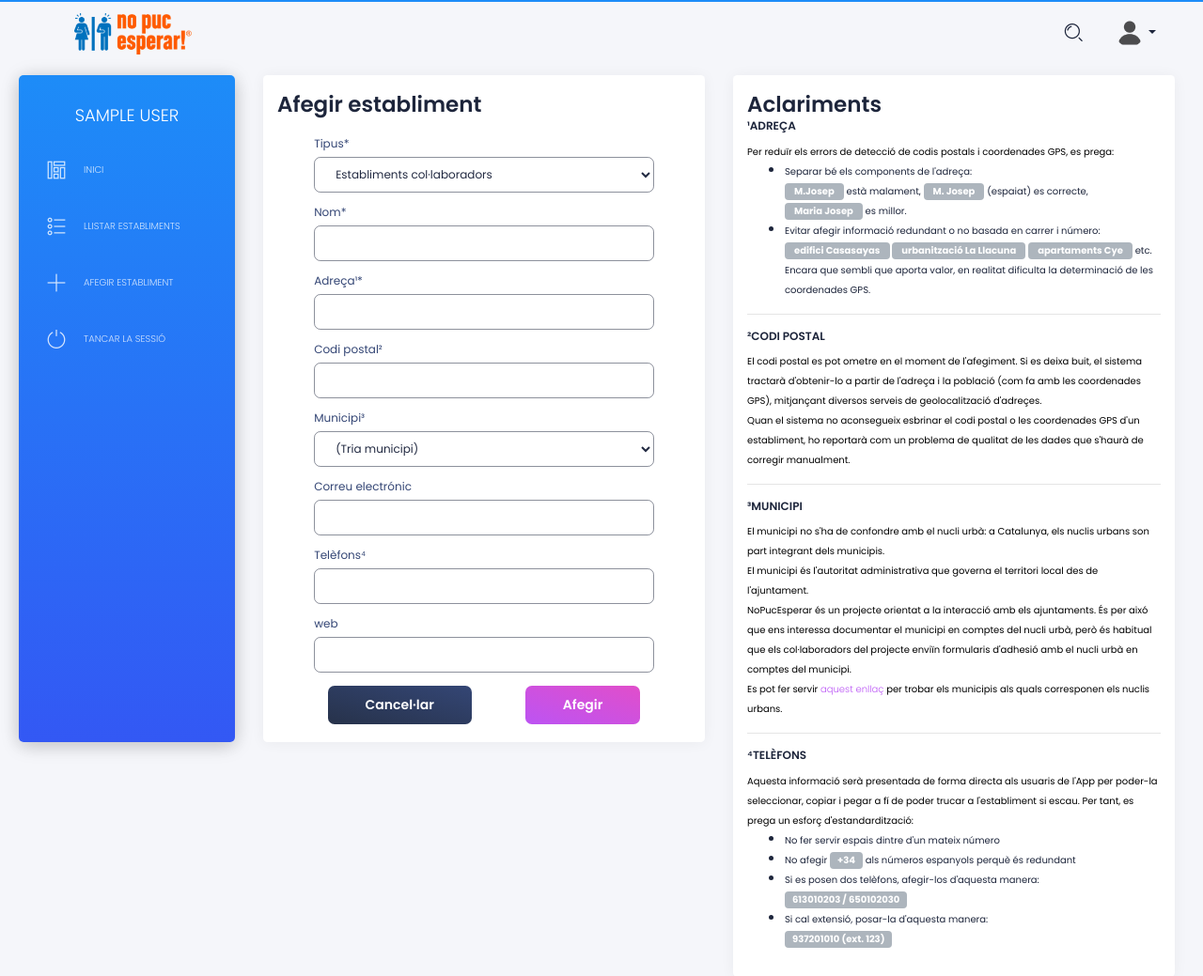
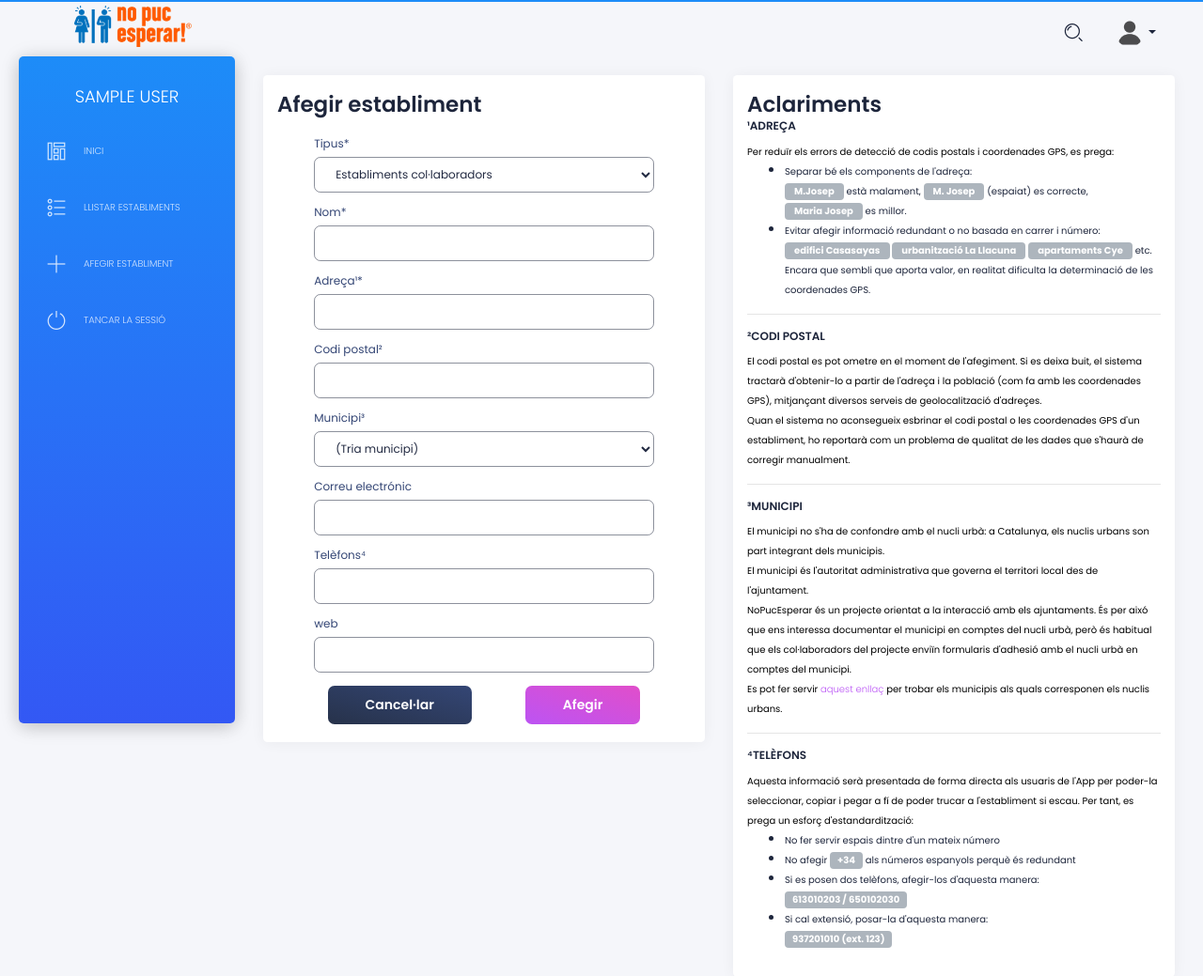
Before and after one commit to alejandro-amo/NPE, a Django app: page /establiments/afegir in a window 1280 px wide. Shown: the top 1039 px of the page at 94% size. Run offline with Django 4.2, Linux system fonts and the light colour scheme; the visitor is signed in with stand-in values (Sample User, id 1); data comes from the database, SQL or seed files in the repository; parts of the project's set-up code (start-up, migrations or seed data) failed here and were passed over; some libraries are stand-ins or nearby versions.

Commit message:
more compact layout

```diff
--- a/admin_interface/templates/includes/navigation.html
+++ b/admin_interface/templates/includes/navigation.html
@@ -9,7 +9,7 @@
                             <span class="navbar-toggler-bar bar3"></span>
                         </button>
                     </div>
-                    <a class="navbar-brand" href="javascript:void(0)"><img src="{{ ASSETS_ROOT }}/img/npe-logo.png" alt="logo" style="position:relative; max-width: 125px; left: 2em; top: 0"/></a>
+                    <a class="navbar-brand" href="javascript:void(0)"><img src="{{ ASSETS_ROOT }}/img/npe-logo.png" alt="logo" style="position:relative; max-width: 125px; left: 2em; top: -8px"/></a>
                 </div>
                 <button class="navbar-toggler" type="button" data-toggle="collapse" data-target="#navigation"
                         aria-expanded="false" aria-label="Toggle navigation">
--- a/admin_interface/templates/includes/sidebar.html
+++ b/admin_interface/templates/includes/sidebar.html
@@ -1,5 +1,5 @@
 
-    <div class="sidebar" data="blue">
+    <div class="sidebar" data="blue" style="margin-top: 60px !important">
         <!--
           Tip 1: You can change the color of the sidebar using: data-color="blue | green | orange | red"
       -->
```
Also changed, not shown: admin_interface/templates/home/index.html (+6 -6 lines).
